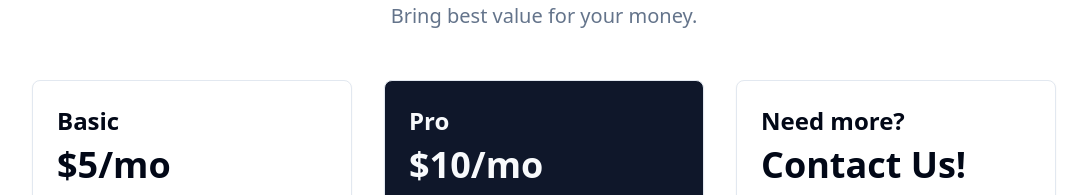
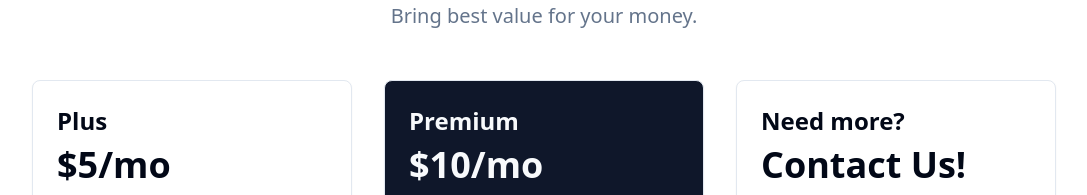
Before and after one commit to ninggiangboy/LearningAI, a Next.js app: page / in a window 1280 px wide. Shown: the part 1501-1696 px from the top of the page, without its empty margins (96-1183 px from the left). Built offline with nearby package versions, Linux system fonts and the light colour scheme; no server answers.

Commit message:
chore: edit plan name

```diff
--- a/app/(payment)/checkout/page.tsx
+++ b/app/(payment)/checkout/page.tsx
@@ -24,14 +24,14 @@ export default function Payment({
   switch (searchParams.service) {
     case "basic":
       planInfo = {
-        name: "Basic",
+        name: "Plus",
         price: 5,
         feature: "Up to 5 credits/day",
       };
       break;
     case "pro":
       planInfo = {
-        name: "Pro",
+        name: "Premium",
         price: 10,
         feature: "Up to 20 credits/day",
       };
--- a/components/pricing.tsx
+++ b/components/pricing.tsx
@@ -23,7 +23,7 @@ export default function Pricing() {
         <div className="mx-auto grid max-w-5xl items-center gap-4 py-12 lg:grid-cols-3 lg:gap-8">
           <Card className="flex flex-col justify-center space-y-4 rounded-lg bg-background p-6 shadow-sm">
             <div className="space-y-2">
-              <h3 className="text-2xl font-bold">Basic</h3>
+              <h3 className="text-2xl font-bold">Plus</h3>
               <p className="text-4xl font-bold">$5/mo</p>
             </div>
             <ul className="space-y-2 text-muted-foreground">
@@ -50,7 +50,7 @@ export default function Pricing() {
           </Card>
           <Card className="flex flex-col justify-center space-y-4 rounded-lg bg-primary p-6 shadow-sm text-primary-foreground">
             <div className="space-y-2">
-              <h3 className="text-2xl font-bold">Pro</h3>
+              <h3 className="text-2xl font-bold">Premium</h3>
               <p className="text-4xl font-bold">$10/mo</p>
             </div>
             <ul className="space-y-2 text-primary-foreground/80">
```
